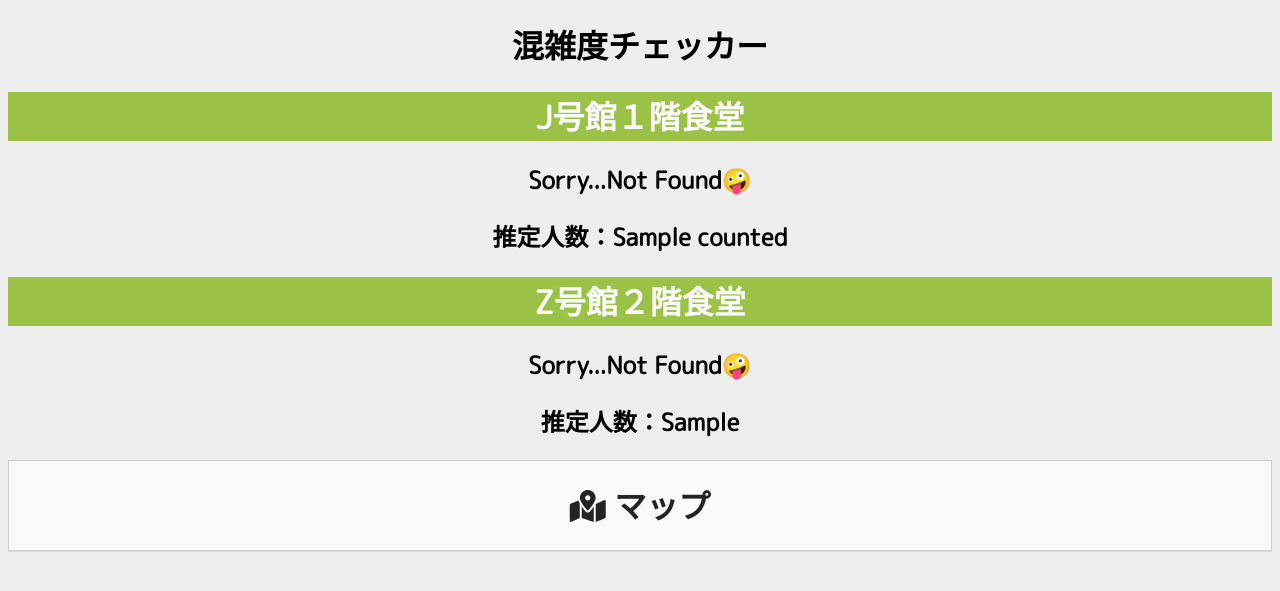
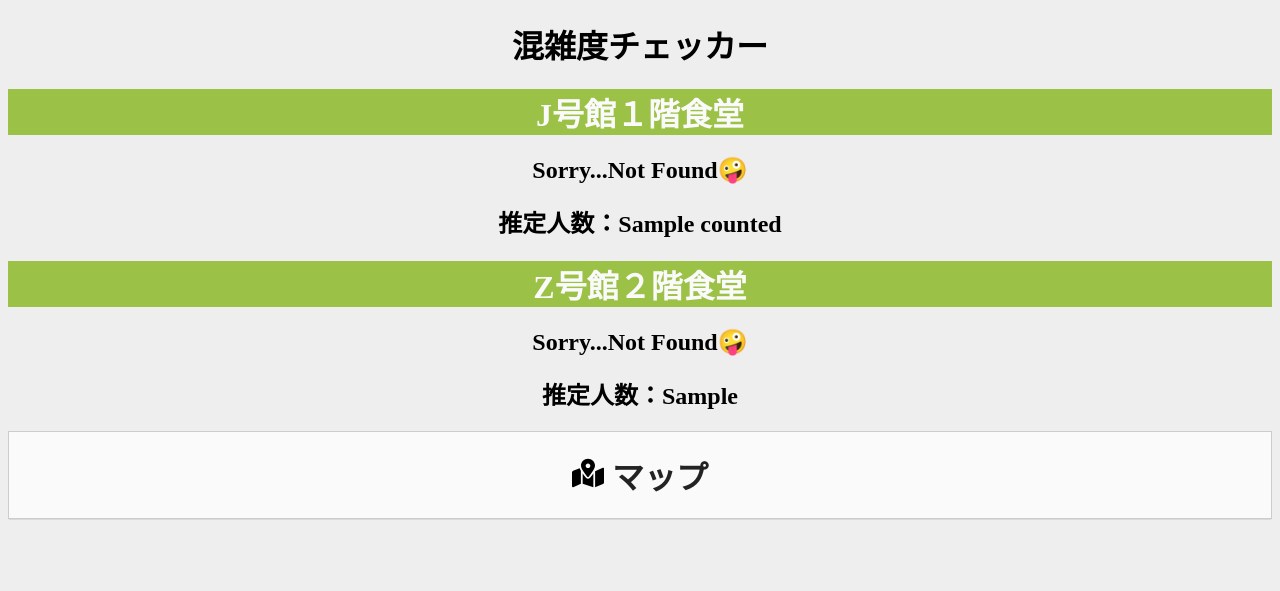
Before and after one commit to Tonoyama/cafe_page_nginx, a Flask app: template myapp/templates/index.html in a window 1280 px wide. Shown: the top 591 px of the page. Run offline with Flask 2, Linux system fonts and the light colour scheme; the template is opened without the code that fills it: most values are stand-ins (such as "Sample title", 1, 10 or a date in 2020); some libraries are stand-ins or nearby versions; some web fonts are replaced.

Commit message:
アイコンとフォントをローカルに置く

```diff
--- a/myapp/static/css/style.css
+++ b/myapp/static/css/style.css
@@ -1,3 +1,8 @@
+@font-face{
+  font-family: 'M PLUS Rounded 1c';
+  src: url('/static/fonts/MPLUSRounded1c-Regular.ttf');
+}
+
 body{
     background: #EEEEEE;
     text-align: center;
@@ -30,6 +35,11 @@ h1{
 #z-title {
   background-color: #9cc147;
   color: #fafafa;
+}
+
+.map-icon {
+  width: 1em;
+  height: 1em;
 }
 
 details {
--- a/myapp/templates/index.html
+++ b/myapp/templates/index.html
@@ -5,8 +5,6 @@
     <meta name="viewport" content="width=device-width, initial-scale=1">
     <title>混雑度チェッカー</title><!--titleはタブの名前(Webページのタイトル)-->
     <link rel="stylesheet" href="static/css/style.css" media="screen">
-    <link href="https://fonts.googleapis.com/css?family=M+PLUS+Rounded+1c" rel="stylesheet">
-    <link rel="stylesheet" href="https://use.fontawesome.com/releases/v5.12.1/css/all.css">
 </head>
 <body>
     <div>
@@ -58,7 +56,7 @@
     </div>
     <div class="details-content">
         <details>
-            <summary><i class="fas fa-map-marked-alt"></i> マップ</summary>
+            <summary><img src="/static/icons/map-marked-alt-solid.svg" class="map-icon"> マップ</summary>
             <div>
                 <h2>食堂の位置</h2>
                 <div class="modal-wrapper">
@@ -66,14 +64,14 @@
                </div>
 
                <div class="wrapper">
-                    <img src="/static/images/map.png" class="image" data-src="/static/images/map.png">
-                    <p>画像をクリックして拡大 <i class="fas fa-search-plus"></i></p>
+                    <img src="/static/images/map.png" class="image" data-src="/static/images/map.png" loading="auto">
+                    <p>画像をクリックして拡大</p>
                </div>
                <h2>建物の詳細</h2>
                <a href="https://www.osakac.ac.jp/institution/campus/neyagawa/" target="_blank" rel="noopener noreferrer">寝屋川キャンパス</a>
             </div>
         </details>
     </div>
-    <script src="static/js/script.js"></script>
 </body>
+<script src="static/js/script.js" async></script>
 </html>
```
Also changed, not shown: myapp/static/icons/map-marked-alt-solid.svg (added), myapp/static/icons/search-plus-solid.svg (added), 1 other file.
